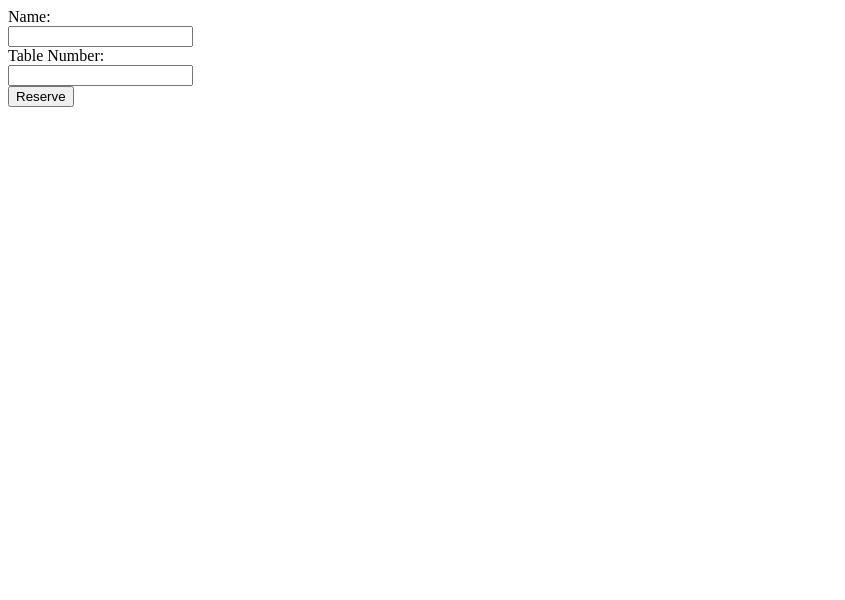
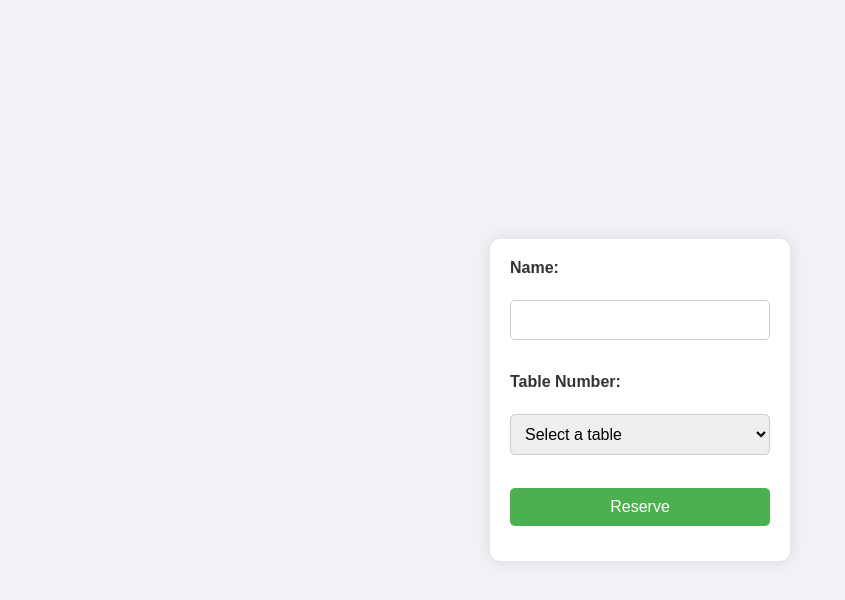
Before and after one commit to i1derdou/web-330, a plain HTML site: page week-5/restaurant-reservation/index.html in a window 1280 px wide. Shown: the whole page, without its empty margins (0-845 px from the left). Drawn offline with Linux system fonts and the light colour scheme.

Commit message:
Updated files and assets

```diff
--- a/week-5/restaurant-reservation/index.html
+++ b/week-5/restaurant-reservation/index.html
@@ -11,19 +11,34 @@
       Filename: index.html
     -->
     <title>Table Reservation</title>
+    <!-- Link to the external stylesheet for styling the page -->
     <link rel="stylesheet" type="text/css" href="styles.css" />
   </head>
   <body>
+    <!-- Container for the form -->
     <div class="form-container">
+      <!-- Table reservation form -->
       <form id="reservationForm">
+        <!-- Label and input for the user's name -->
         <label for="name">Name:</label><br />
         <input type="text" id="name" name="name" /><br />
+        <!-- Label and select dropdown for table number selection -->
         <label for="tableNumber">Table Number:</label><br />
-        <input type="number" id="tableNumber" name="tableNumber" /><br />
+        <select id="tableNumber" name="tableNumber">
+          <option value="" disabled selected>Select a table</option>
+          <option value="1">1</option>
+          <option value="2">2</option>
+          <option value="3">3</option>
+          <option value="4">4</option>
+          <option value="5">5</option>
+        </select><br />
+        <!-- Submit button for the form -->
         <input type="submit" value="Reserve" />
       </form>
+      <!-- Paragraph element to display messages to the user -->
       <p id="message"></p>
     </div>
+    <!-- Link to the external JavaScript file for form handling -->
     <script src="script.js"></script>
   </body>
 </html>
--- a/week-5/restaurant-reservation/script.js
+++ b/week-5/restaurant-reservation/script.js
@@ -19,33 +19,60 @@ let tables = [
 ];
 
 // Step 2: Create the reserveTable function
+/**
+ * Function to reserve a table
+ * @param {number} tableNumber - The number of the table to reserve
+ * @param {function} callback - The callback function to call after reservation
+ * @param {number} time - The time in milliseconds to wait before calling the callback
+ */
 function reserveTable(tableNumber, callback, time) {
+  // Find the table object with the specified tableNumber
   let table = tables.find(t => t.tableNumber === tableNumber);
 
+  // If the table does not exist, call the callback with an error message
   if (!table) {
     callback(`Table ${tableNumber} does not exist.`);
     return;
   }
 
+  // If the table is not reserved, reserve it and call the callback after a delay
   if (!table.isReserved) {
     table.isReserved = true;
     setTimeout(() => {
       callback(`Table ${tableNumber} has been successfully reserved.`);
     }, time);
   } else {
+    // If the table is already reserved, call the callback with an error message
     callback(`Table ${tableNumber} is already reserved.`);
   }
 }
 
 // Step 3: Handle form submission
 document.getElementById("reservationForm").addEventListener("submit", function (e) {
-  e.preventDefault(); // Prevent the form from submitting the traditional way
+  // Prevent the form from submitting the traditional way
+  e.preventDefault();
 
+  // Get the values from the form
   let name = document.getElementById("name").value;
   let tableNumber = parseInt(document.getElementById("tableNumber").value);
   let messageElement = document.getElementById("message");
 
-  reserveTable(tableNumber, function (message) {
-    messageElement.textContent = message;
-  }, 2000); // Reserve the table for 2 seconds before calling the callback
+  // Check if a table number was selected
+  if (!isNaN(tableNumber)) {
+    // Call the reserveTable function with the selected table number and a callback
+    reserveTable(tableNumber, function (message) {
+      // Display the message on the webpage
+      messageElement.textContent = message;
+      // Add or remove the success class based on the message
+      if (message.includes("successfully")) {
+        messageElement.classList.add("success");
+      } else {
+        messageElement.classList.remove("success");
+      }
+    }, 2000); // Reserve the table for 2 seconds before calling the callback
+  } else {
+    // If no table number was selected, display an error message
+    messageElement.textContent = "Please select a table to reserve.";
+    messageElement.classList.remove("success");
+  }
 });
--- a/week-5/restaurant-reservation/styles.css
+++ b/week-5/restaurant-reservation/styles.css
@@ -1,11 +1,79 @@
-/*
-  Pragmatic JavaScript
-  Chapter 2
-  Programming Assignment
+/* Pragmatic JavaScript
+   Chapter 2
+   Programming Assignment
 
-  Author:
-  Date:
-  Filename:
+   Author:  David Clemens
+   Date:    2024-06-30
+   Filename:style.css
 */
 
-/* Add your CSS styles here */
+/* Reset some basic elements to ensure consistency across browsers */
+* {
+  margin: 0;
+  padding: 0;
+  box-sizing: border-box;
+}
+
+body {
+  font-family: Arial, sans-serif;
+  background-color: #f0f2f5;
+  color: #333;
+  display: flex;
+  justify-content: center;
+  align-items: center;
+  height: 100vh;
+  margin: 0;
+}
+
+.form-container {
+  background-color: #fff;
+  padding: 20px;
+  border-radius: 10px;
+  box-shadow: 0 0 15px rgba(0, 0, 0, 0.1);
+  width: 300px;
+}
+
+form {
+  display: flex;
+  flex-direction: column;
+}
+
+label {
+  margin-bottom: 5px;
+  font-weight: bold;
+}
+
+input[type="text"],
+input[type="number"],
+select {
+  margin-bottom: 15px;
+  padding: 10px;
+  border: 1px solid #ccc;
+  border-radius: 5px;
+  font-size: 16px;
+}
+
+input[type="submit"] {
+  padding: 10px;
+  border: none;
+  border-radius: 5px;
+  background-color: #4CAF50;
+  color: white;
+  font-size: 16px;
+  cursor: pointer;
+  transition: background-color 0.3s;
+}
+
+input[type="submit"]:hover {
+  background-color: #45a049;
+}
+
+#message {
+  margin-top: 15px;
+  font-size: 14px;
+  color: #d9534f; /* Default to error color */
+}
+
+#message.success {
+  color: #5cb85c;
+}
```
Also changed, not shown: 1 other file.
